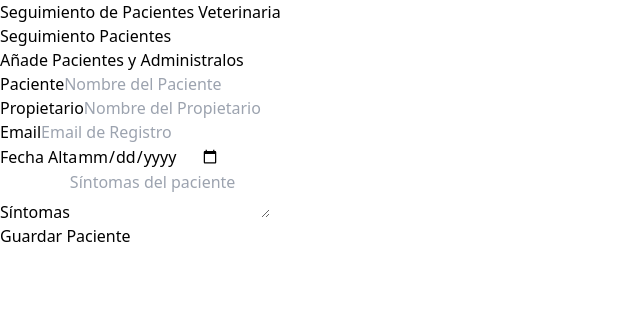
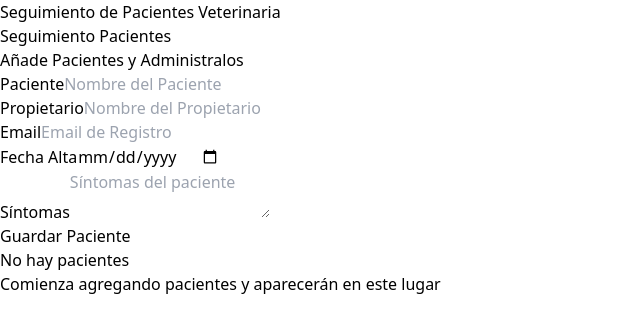
Before and after one commit to Jose-Jaime-Castaneda/manejo-pacientes-veterinaria, a React (Vite) app: page / in a window 1280 px wide. Shown: the top 332 px of the page, without its empty margins (0-640 px from the left). Built offline with nearby package versions, Linux system fonts and the light colour scheme.

Commit message:
Manage content rendering

```diff
--- a/src/components/PatientsList.tsx
+++ b/src/components/PatientsList.tsx
@@ -3,14 +3,25 @@
 export default function PatientsList() {
     const { patients } = usePatientStore()
     return (
-        <div>
-            {patients.map(patient => (
-                <div key={patient.id}>
-                    <p>
-                        {patient.name}
+        <div className=" md:w-1/2 lg:3/5 md:h-screen overflow-y-scroll">
+            {patients.length ? (
+                <>
+                    {patients.map((patient) => (
+                        <div key={patient.id}>
+                            <p>
+                                {patient.name}
+                            </p>
+                        </div>
+                    ))}
+                </>
+            ) : (
+                <>
+                    <h2 className=" font-black text-3xl text-center">No hay pacientes</h2>
+                    <p className=" text-xl mt-5 mb-10 text-center">Comienza agregando pacientes {''}
+                        <span className=" text-indigo-600 font-bold">y aparecerán en este lugar</span>
                     </p>
-                </div>
-            ))}
+                </>
+            )}
         </div>
     )
 }
```
